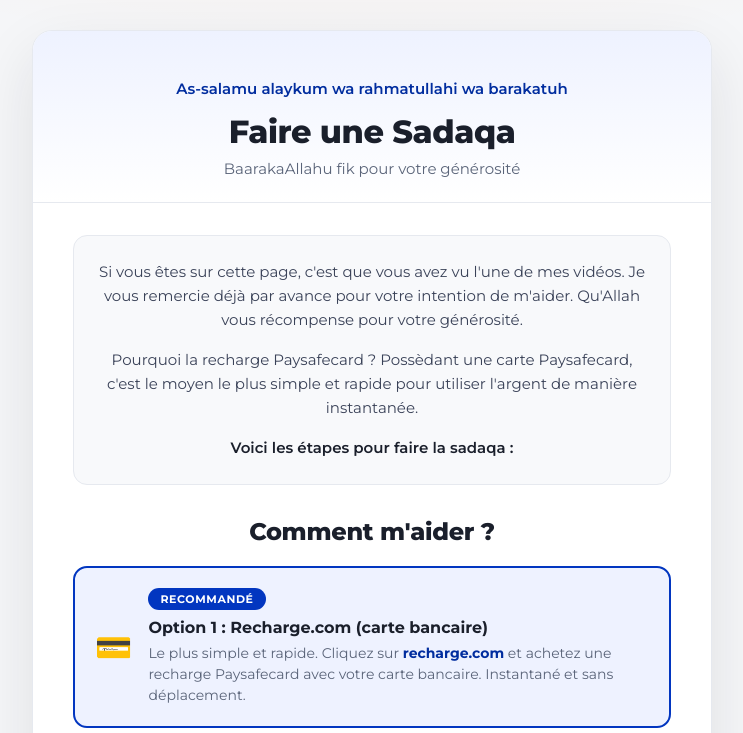
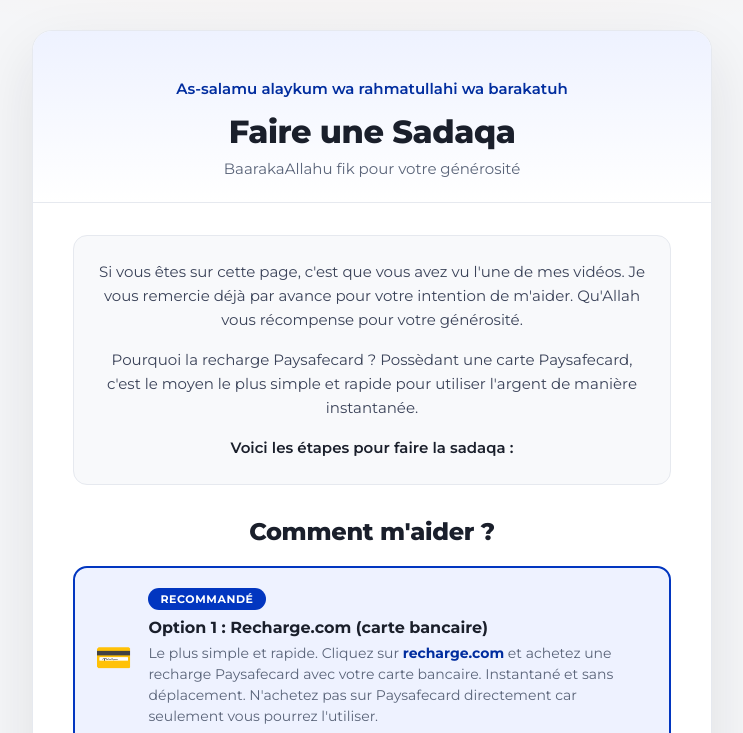
Before and after one commit to vie2cesar/mysadaqa, a website: page public/index.html in a window 1280 px wide. Shown: the part 67-800 px from the top of the page, without its empty margins (268-1011 px from the left). Drawn offline with Linux system fonts and the light colour scheme.

Commit message:
Update recharge.com recommendation text
Added a warning about purchasing directly from Paysafecard.

```diff
--- a/public/index.html
+++ b/public/index.html
@@ -51,7 +51,7 @@
                 <div class="method-content">
                     <div class="recommendation-badge">Recommandé</div>
                     <h3>Option 1 : Recharge.com (carte bancaire)</h3>
-                    <p>Le plus simple et rapide. Cliquez sur <a href="https://www.recharge.com/fr/fr/paysafecard">recharge.com</a> et achetez une recharge Paysafecard avec votre carte bancaire. Instantané et sans déplacement.</p>
+                    <p>Le plus simple et rapide. Cliquez sur <a href="https://www.recharge.com/fr/fr/paysafecard">recharge.com</a> et achetez une recharge Paysafecard avec votre carte bancaire. Instantané et sans déplacement. N'achetez pas sur Paysafecard directement car seulement vous pourrez l'utiliser.</p>
 
                 </div>
             </div>
```
